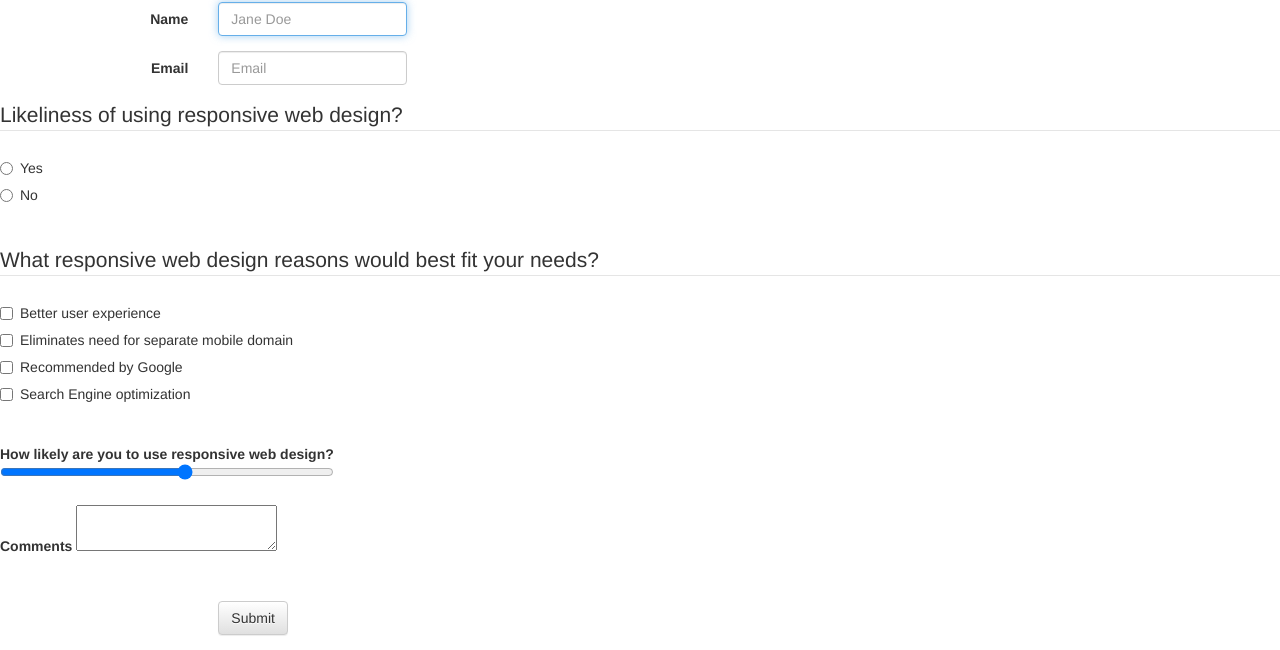
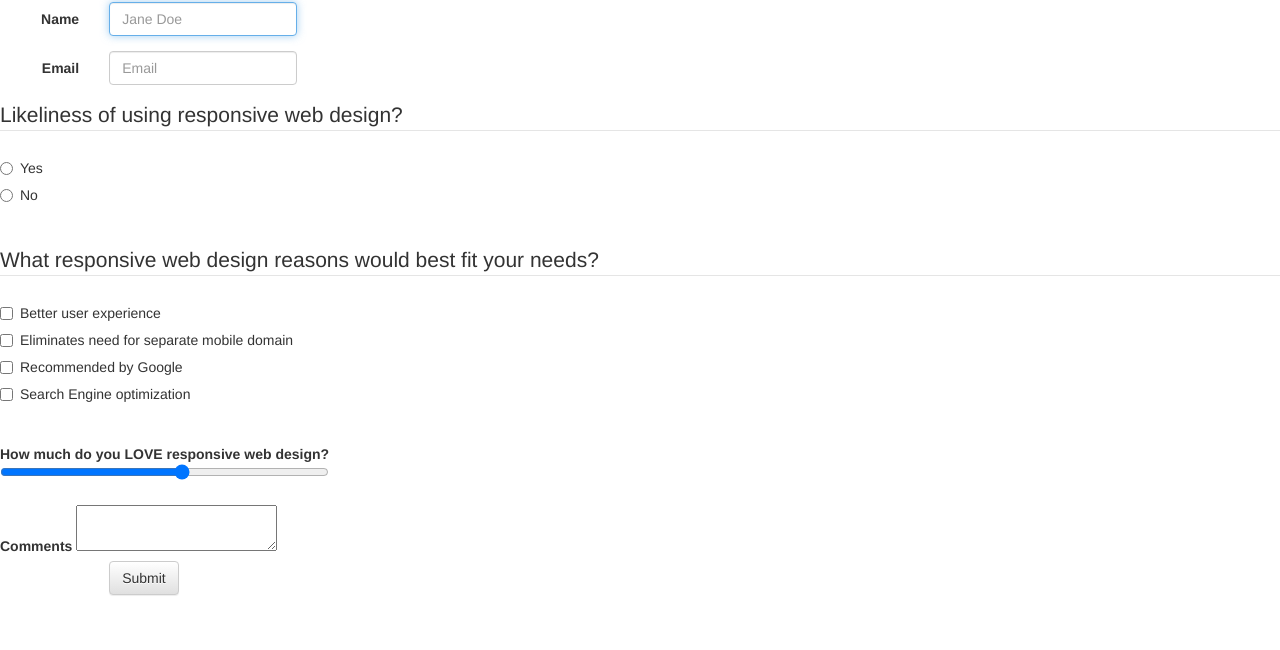
Before and after one commit to teresagodat/week2, a plain HTML site: page index.html in a window 1280 px wide. Shown: the part 271-921 px from the top of the page. After the commit the page ends 881 px from the top, so only its background shows below. Drawn offline with nearby package versions, Linux system fonts and the light colour scheme.

Commit message:
added to form

```diff
--- a/index.html
+++ b/index.html
@@ -5,7 +5,6 @@
     <meta http-equiv="X-UA-Compatible" content="IE=edge">
     <meta name="viewport" content="width=device-width, initial-scale=1">
     <title>Responsive Web Design</title>
-    <link rel="stylesheet" href="css/style-guide.css">
     <!-- Latest compiled and minified CSS -->
     <link rel="stylesheet" href="https://maxcdn.bootstrapcdn.com/bootstrap/3.3.7/css/bootstrap.min.css" integrity="sha384-BVYiiSIFeK1dGmJRAkycuHAHRg32OmUcww7on3RYdg4Va+PmSTsz/K68vbdEjh4u" crossorigin="anonymous">
 
@@ -34,16 +33,16 @@
       <h2>Let us know what you think about responsive web design:</h2>
 
       <form class="form-horizontal">
-         <div class="form-group" id=.pull-left>
-          <label for="inputName3" class="col-sm-2 control-label">Name</label>
+         <div class="form-group">
+          <label for="inputName3" class="col-sm-1 control-label">Name</label>
           <div class="col-sm-2">
-            <input type="name" class="form-control" id="inputName3" placeholder="Jane Doe" autofocus>
+            <input type="text" class="form-control" id="inputName3" placeholder="Jane Doe" autofocus>
           </div>
         </div>
         <div class="form-group">
-          <label for="inputEmail3" class="col-sm-2 control-label">Email</label>
+          <label for="inputEmail3" class="col-sm-1 control-label">Email</label>
           <div class="col-sm-2">
-            <input type="email" class="form-control" id="inputEmail3" placeholder="Email">
+            <input type="email" class="form-control" id="inputEmail3" placeholder="Email" pattern="[a-z0-9._%+-]+@[a-z0-9.-]+\.[a-z]{2,3}$">
           </div>
         </div>
 
@@ -96,7 +95,7 @@
         <br>
       </fieldset>
         <div class="range">
-        <label>How likely are you to use responsive web design?
+        <label>How much do you LOVE responsive web design?
           <input type="range" name="love"
           max="10" min="1">
         </label>
@@ -107,11 +106,11 @@
           <textarea name="comments"></textarea>
         </label>
         </div>
-         <br>
+        <br<
         <br>
          <div class="form-group">
-          <div class="col-sm-offset-2 col-sm-10">
-            <button type="submit" class="btn btn-default">Submit</button>
+          <div class="col-sm-offset-1 col-sm-10">
+            <button type="submit" class="btn btn-default" style="float:left">Submit</button>
           </div>
         </div>
     </form>
```
